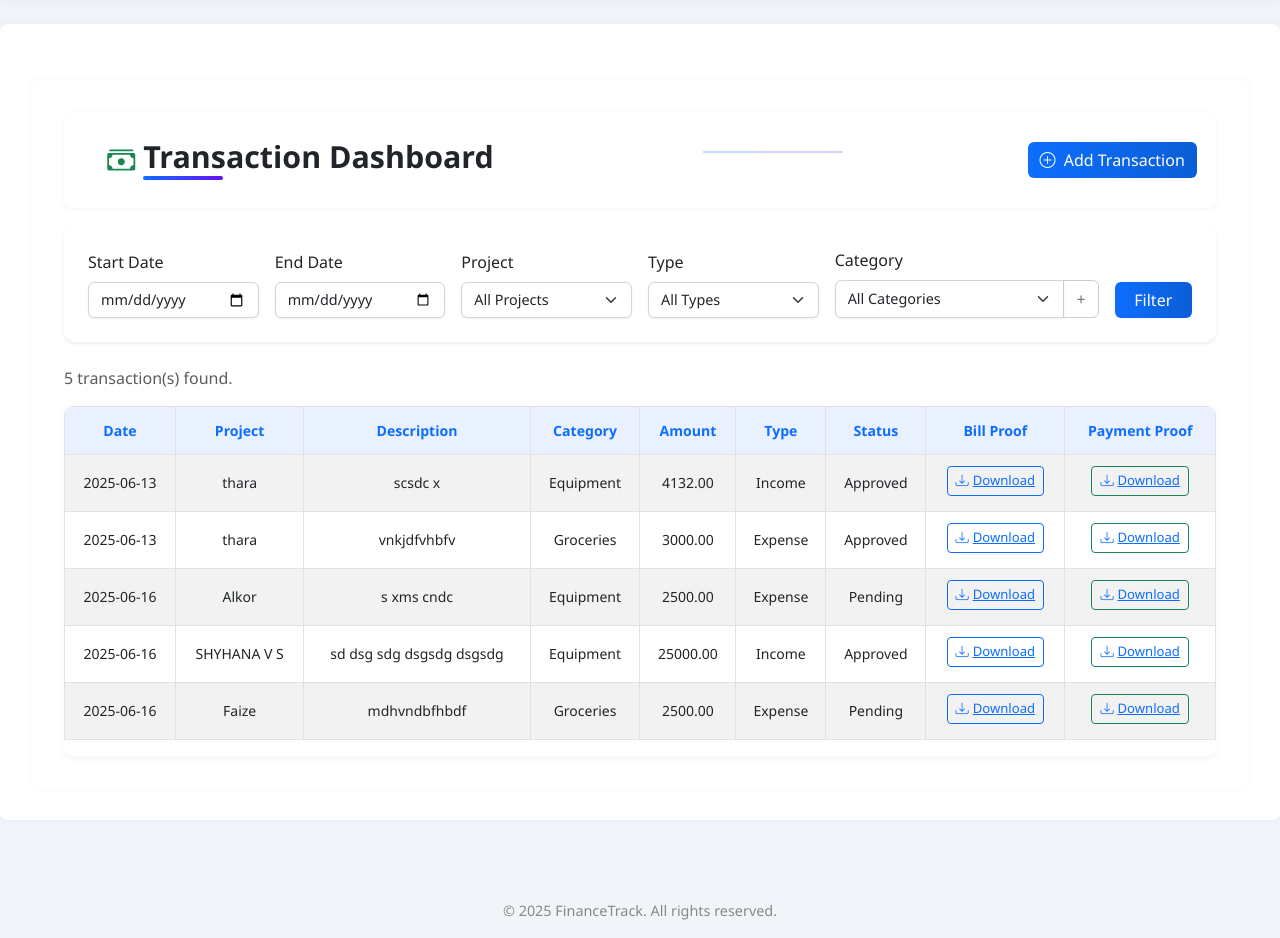
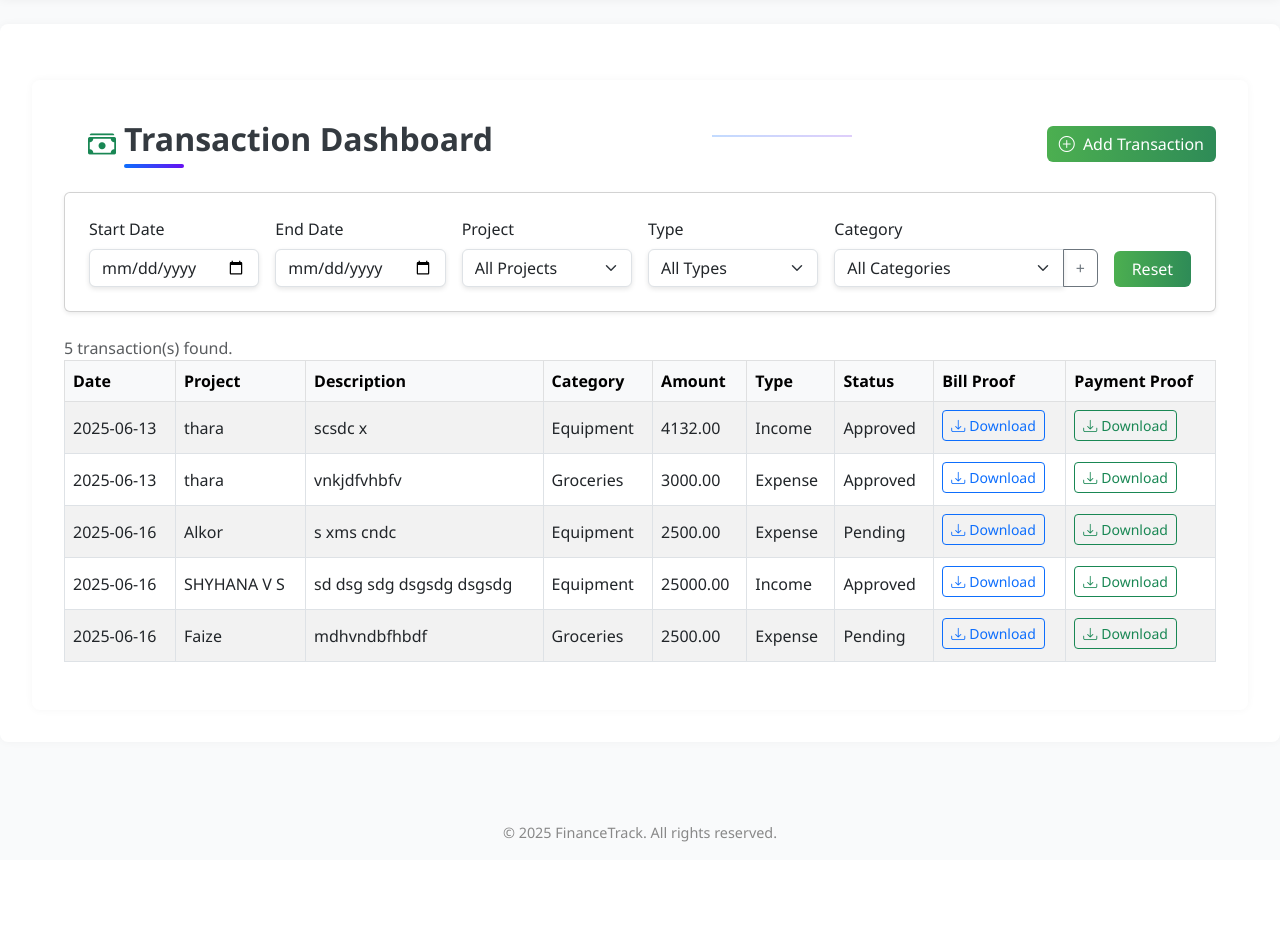
Before and after one commit to Shyhu/Finance-Tracking, a Django app: page /transactions/ in a window 1280 px wide. Shown: the part 61-999 px from the top of the page. After the commit the page ends 903 px from the top, so only its background shows below. Run offline with Django 5.2, Linux system fonts and the light colour scheme; data comes from the database, SQL or seed files in the repository; some libraries are stand-ins or nearby versions.

Commit message:
transaction filtering

```diff
--- a/templates/transaction.html
+++ b/templates/transaction.html
@@ -2,160 +2,54 @@
 {% load static %}
 {% block content %}
 <style>
-  body {
-    background-color: #f1f5f9;
-    font-family: 'Segoe UI', sans-serif;
+
+  .table th, .table td {
+    vertical-align: middle;
   }
-
+  .modal-title {
+    font-weight: bold;
+  }
   .btn-primary {
-    background: linear-gradient(to right, #0d6efd, #0b5ed7);
+    background: linear-gradient(to right, #4CAF50, #2E8B57);
     border: none;
-    color: #fff;
-    font-weight: 500;
-    transition: background 0.3s ease;
   }
-
   .btn-primary:hover {
-    background: linear-gradient(to right, #0b5ed7, #0a58ca);
+    background: linear-gradient(to right, #2E8B57, #4CAF50);
   }
-
-  .btn-outline-secondary {
-    border: 1px solid #ccc;
+  .form-control, .form-select {
+    box-shadow: 0 2px 5px rgba(0, 0, 0, 0.1);
+    transition: all 0.3s ease-in-out;
   }
-
-  .form-control, .form-select {
-    background-color: #fff;
-    border: 1px solid #ced4da;
-    border-radius: 0.4rem;
-    box-shadow: 0 1px 3px rgba(0, 0, 0, 0.06);
-    transition: border 0.3s, box-shadow 0.3s;
-    font-size: 0.9rem;
+  .form-control:focus, .form-select:focus {
+    border-color: #4CAF50;
+    box-shadow: 0 0 5px rgba(76, 175, 80, 0.6);
   }
-
-  .form-control:focus, .form-select:focus {
-    border-color: #0d6efd;
-    box-shadow: 0 0 5px rgba(13, 110, 253, 0.3);
+  .fade-in {
+    animation: fadeIn 0.6s ease-in-out both;
   }
-
-  .card {
-    background-color: #ffffff;
-    border-radius: 0.7rem;
-    border: none;
-    box-shadow: 0 2px 10px rgba(0,0,0,0.06);
+  @keyframes fadeIn {
+    0% {opacity: 0; transform: translateY(10px);}
+    100% {opacity: 1; transform: translateY(0);}
   }
-
   .page-title {
         font-weight: 600;
-    font-size: 1.9rem;
-    color: #212529;
-    padding-bottom: 0.3rem;
+        font-size: 2rem;
+        color: #343a40;
         position: relative;
+        padding-bottom: 10px;
     }
 
     .page-title::after {
         content: '';
         position: absolute;
+        left: 0;
         bottom: 0;
-    left: 0;
-    width: 80px;
+        width: 60px;
         height: 4px;
         background: linear-gradient(90deg, #0d6efd, #6610f2);
-    border-radius: 3px;
-  }
-
-  .table-responsive {
-    border-radius: 0.6rem;
-    overflow-x: auto;
-    box-shadow: 0 2px 8px rgba(0,0,0,0.05);
-    margin-top: 1rem;
-  }
-
-  .table thead th {
-    background-color: #e9f0ff;
-    color: #0d6efd;
-    font-weight: 600;
-    text-align: center;
-    font-size: 0.88rem;
-    padding: 0.8rem;
-  }
-
-  .table tbody td {
-    text-align: center;
-    vertical-align: middle;
-    padding: 0.7rem;
-    font-size: 0.875rem;
-    background-color: #ffffff;
-    border: 1px solid #dee2e6;
-  }
-
-  .table-striped tbody tr:nth-of-type(odd) {
-    background-color: #f7fafd;
-  }
-
-  .table td a {
-    font-size: 0.82rem;
-    text-decoration: underline;
-    word-break: break-word;
-    color: #0d6efd;
-  }
-
-  .modal-content {
-    border-radius: 0.6rem;
-    border: none;
-    box-shadow: 0 3px 12px rgba(0,0,0,0.1);
-  }
-
-  .modal-header {
-    background-color: #0d6efd;
-    color: #ffffff;
-    border-top-left-radius: 0.6rem;
-    border-top-right-radius: 0.6rem;
-  }
-
-  .modal-footer {
-    background-color: #f8f9fa;
-    border-bottom-left-radius: 0.6rem;
-    border-bottom-right-radius: 0.6rem;
-  }
-
-  .fade-in {
-    animation: fadeIn 0.5s ease-in-out both;
-  }
-
-  @keyframes fadeIn {
-    0% { opacity: 0; transform: translateY(10px); }
-    100% { opacity: 1; transform: translateY(0); }
-  }
-
-  .alert-warning {
-    background-color: #fff3cd;
-    border: 1px solid #ffeeba;
-    color: #856404;
-    font-weight: 500;
-    border-radius: 0.5rem;
-  }
-
-  .input-group .btn {
-    border-radius: 0 0.375rem 0.375rem 0;
-  }
-
-  .d-flex.justify-content-between.align-items-center.mb-3 {
-    background: #fff;
-    border-radius: 0.6rem;
-    padding: 1.2rem;
-    box-shadow: 0 1px 5px rgba(0,0,0,0.05);
-  }
-
-  hr {
-    margin-top: 0.4rem;
-    margin-bottom: 0.4rem;
-    height: 2px;
-    border: none;
-    background: linear-gradient(to right, #0d6efd, #7c3aed);
-    width: 140px;
+        border-radius: 2px;
     }
 </style>
-
 
 <div class="container mt-4 fade-in">
   <div class="d-flex justify-content-between align-items-center mb-3">
@@ -209,7 +103,8 @@
         </div>
       </div>
       <div class="col-md-1 text-end">
-        <button type="submit" class="btn btn-primary w-100">Filter</button>
+       <a href="{% url 'transaction_list' %}" class="btn btn-primary w-100">Reset</a>
+
       </div>
     </div>
   </form>
@@ -415,6 +310,26 @@
     });
   });
 </script>
+<script>
+  document.querySelectorAll('select, input[type="date"]').forEach(function(elem) {
+    elem.addEventListener('change', function() {
+      this.form.submit();
+    });
+  });
+</script>
+
+<script>
+  document.addEventListener('DOMContentLoaded', function () {
+    const filterForm = document.querySelector('form[method="get"]');
+    const inputs = filterForm.querySelectorAll('input, select');
+
+    inputs.forEach(input => {
+      input.addEventListener('change', () => {
+        filterForm.submit();
+      });
+    });
+  });
+</script>
 
 <script src="https://cdn.jsdelivr.net/npm/bootstrap@5.3.0/dist/js/bootstrap.bundle.min.js"></script>
 {% endblock %}
```
Lines whose indentation alone changed are shown as unchanged.
